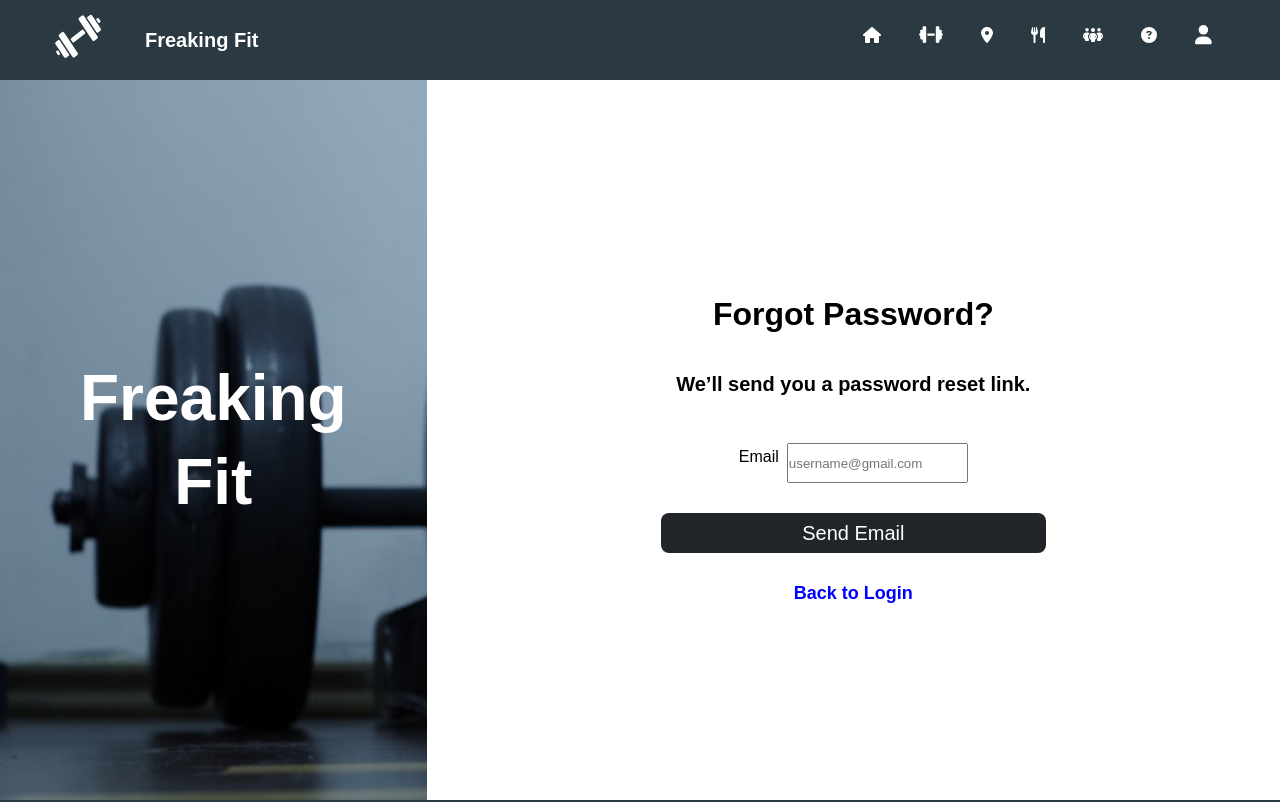
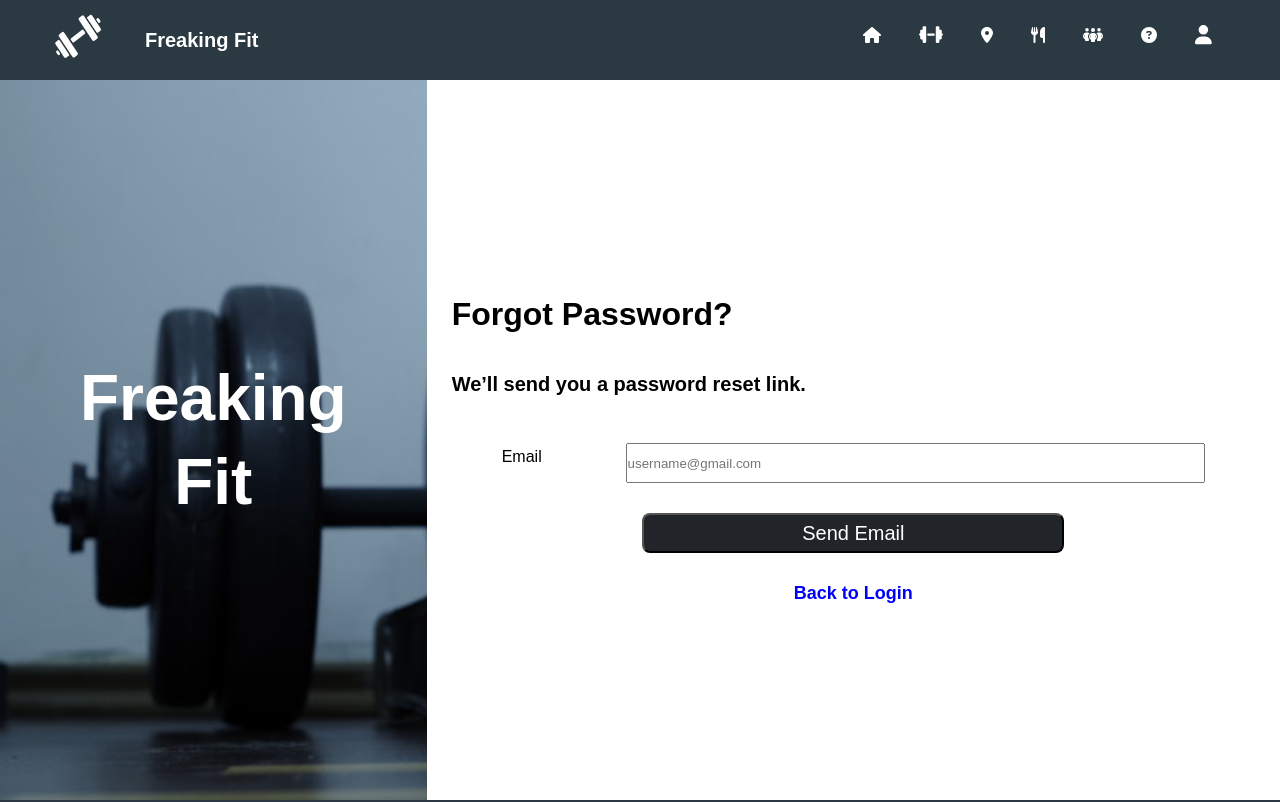
Before and after one commit to saivivek116/Freaking_Fit, a React (Create React App) app: page /forget-password in a window 1280 px wide. Shown: the top 802 px of the page. Built offline with nearby package versions, Linux system fonts and the light colour scheme.

Commit message:
minor changes

```diff
--- a/src/components/authentication-template/authentication-screen-template.scss
+++ b/src/components/authentication-template/authentication-screen-template.scss
@@ -159,8 +159,10 @@
                     display: flex;
                     flex-direction: column;
                     justify-content: center;
-                    align-items: center;
                     padding: 100px 25px;
+                    form .button-link {
+                        text-align: center;
+                    }
                 }
 
                 &-title-text {
@@ -191,7 +193,6 @@
                     flex-direction: column;
                     justify-content: center;
                     align-items: center;
-                    width: 80%;
                     margin-bottom: 30px;
                 }
 
@@ -283,6 +284,7 @@ a.button-link:hover {
         margin-top: 12px;
         height: 40px;
         width: 100%;
+        padding: 0 8px;
     }
 }
 
--- a/src/pages/ForgotPassword.js
+++ b/src/pages/ForgotPassword.js
@@ -30,7 +30,7 @@ const ForgotPassword = (props) => {
                 <div className="forgot-password-sub-title">
                     We’ll send you a password reset link.
                 </div>
-
+                <form onSubmit={handleSubmit}>
                     <div className="textbox-container">
                         <label htmlFor="email">Email</label>
                         <div className="input-container">
@@ -42,22 +42,22 @@ const ForgotPassword = (props) => {
                                 }}
                                 placeholder="username@gmail.com"
                                 value={email}
+                                required={true}
                             />
                         </div>
                     </div>
-
                     <div className="forgot-password-item-button">
-                    <div
-                        className="forgot-password-signup-button"
-                        onClick={handleSubmit}
+                        <button
+                            type="submit"
+                            className="forgot-password-button forgot-password-signup-button"
                         >
                             Send Email
+                        </button>
                     </div>
-                </div>
-
                     <Link to="/signin" className="button-link">
                         Back to Login
                     </Link>
+                </form>
             </div>
         </AuthenticationScreenTemplate>
     );
--- a/src/style/css/style.css
+++ b/src/style/css/style.css
@@ -244,7 +244,6 @@
     -ms-flex-align: center;
     align-items: center;
     height: 80px;
-  max-width: 1500px;
     padding: 0 20px;
 }
 
```
Also changed, not shown: 1 other file (tests, documents, lock files or other folders). Lines whose indentation alone changed are shown as unchanged.
